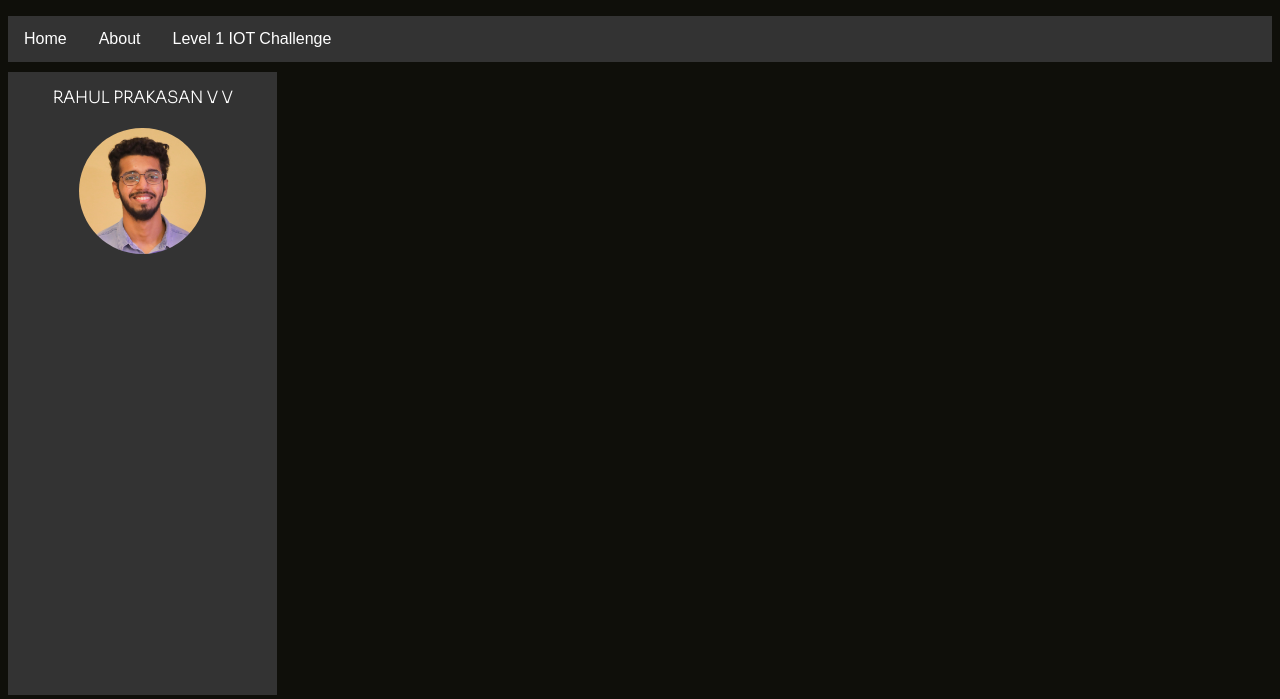
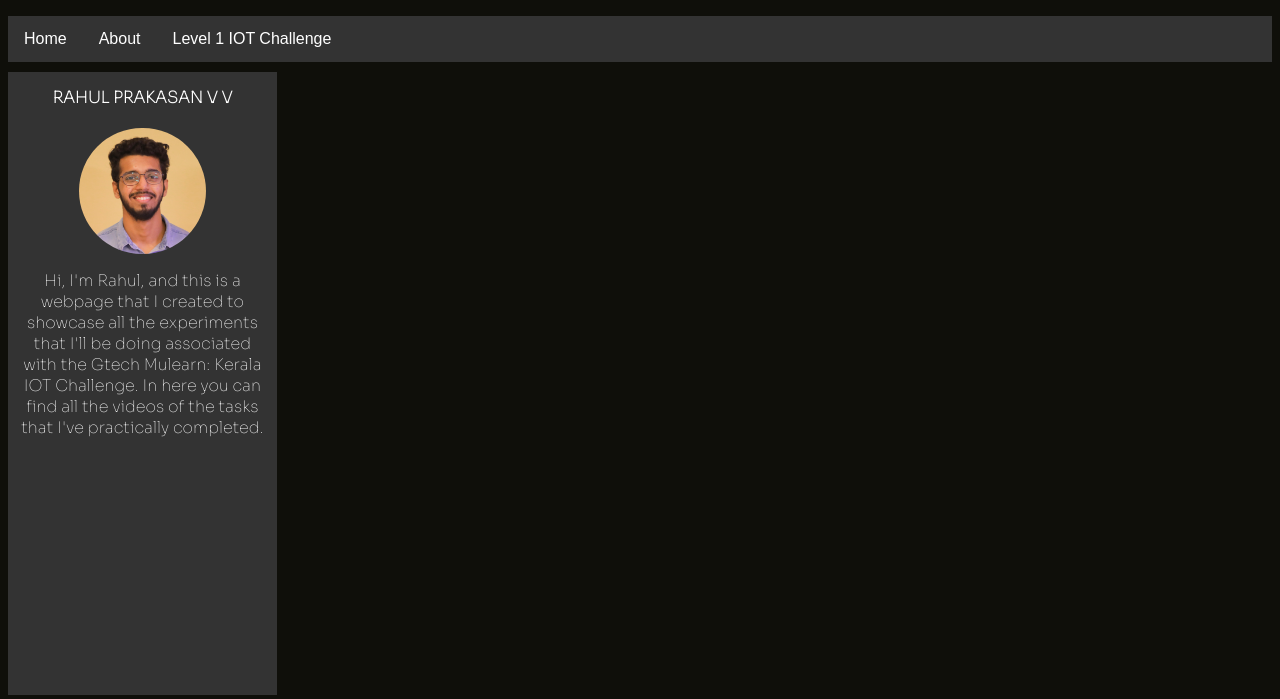
Before and after one commit to rapkshn47/IOT-Challenge, a plain HTML site: page index.html in a window 1280 px wide. Shown: the part 101-800 px from the top of the page. Drawn offline with Linux system fonts and the light colour scheme; some icons are missing; a web font is replaced by a local one.

Commit message:
Added a description

```diff
--- a/index.html
+++ b/index.html
@@ -42,6 +42,9 @@
   <div class="column-about"><b>
     RAHUL PRAKASAN V V </b><br>
     <img src="Images/Passport_Size.jpg" alt="" id="profile-pic">
+    <p>Hi, I'm Rahul, and this is a webpage that I created to showcase all the experiments that I'll be doing associated
+    with the Gtech Mulearn: Kerala IOT Challenge. In here you can find all the videos of the tasks that I've
+    practically completed.</p>
   </div>
   <div class="column-main" >
     <div class="intro-title">
```
